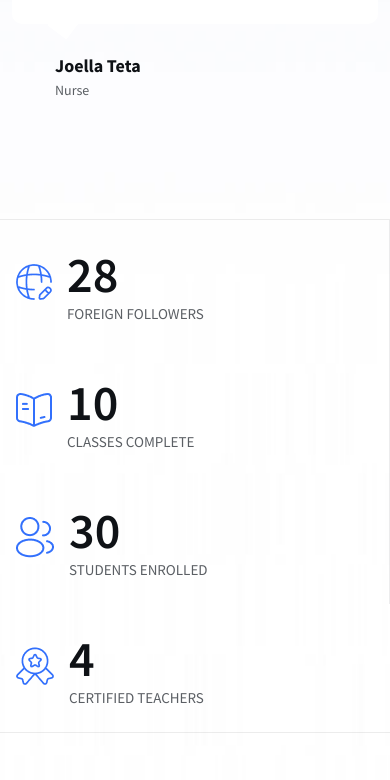
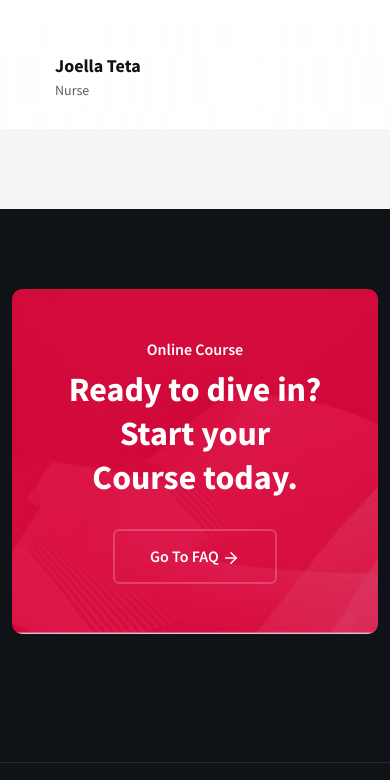
Before and after one commit to ateteN/german_mastery_course, a plain HTML site: page index.html in a window 390 px wide. Shown: the part 7380-8160 px from the top of the page. Drawn offline with Linux system fonts and the light colour scheme.

Commit message:
email edited

```diff
--- a/index.html
+++ b/index.html
@@ -435,56 +435,7 @@
 
                         </div>
                     </div>
-                    <div class="count__area2 pb---100">
-                        <div class="container">
-                            <ul class="row">
-                                <li class="col-xxl-3 col-xl-3 col-lg-3 col-md-3 col-sm-6">
-                                    <div class="count__content">
-                                        <div class="icon">
-                                            <img src="images/1_2.png" alt="image">
-                                        </div>
-                                        <div class="text">
-                                            <span class="count__content-title counter">28</span><em></em>
-                                            <p class="count__content">Foreign followers</p>
-                                        </div>
-                                    </div>
-                                </li>
-                                <li class="col-xxl-3 col-xl-3 col-lg-3 col-md-3 col-sm-6">
-                                    <div class="count__content">
-                                        <div class="icon">
-                                            <img src="images/2_2.png" alt="image">
-                                        </div>
-                                        <div class="text">
-                                            <span class="count__content-title counter">10</span><em></em>
-                                            <p class="count__content">Classes complete</p>
-                                        </div>
-                                    </div>
-                                </li>
-                                <li class="col-xxl-3 col-xl-3 col-lg-3 col-md-3 col-sm-6">
-                                    <div class="count__content">
-                                        <div class="icon">
-                                            <img src="images/3_2.png" alt="image">
-                                        </div>
-                                        <div class="text">
-                                            <span class="count__content-title counter">30</span><em></em>
-                                            <p class="count__content"> Students enrolled</p>
-                                        </div>
-                                    </div>
-                                </li>
-                                <li class="col-xxl-3 col-xl-3 col-lg-3 col-md-3 col-sm-6">
-                                    <div class="count__content">
-                                        <div class="icon">
-                                            <img src="images/4_1.png" alt="image">
-                                        </div>
-                                        <div class="text">
-                                            <span class="count__content-title counter">4</span><em></em>
-                                            <p class="count__content">Certified teachers</p>
-                                        </div>
-                                    </div>
-                                </li>
-                            </ul>
-                        </div>
-                    </div>
+
                 </div>
                 <!--=================  Satisfaction Section End Here ================= -->
             </div>
```
